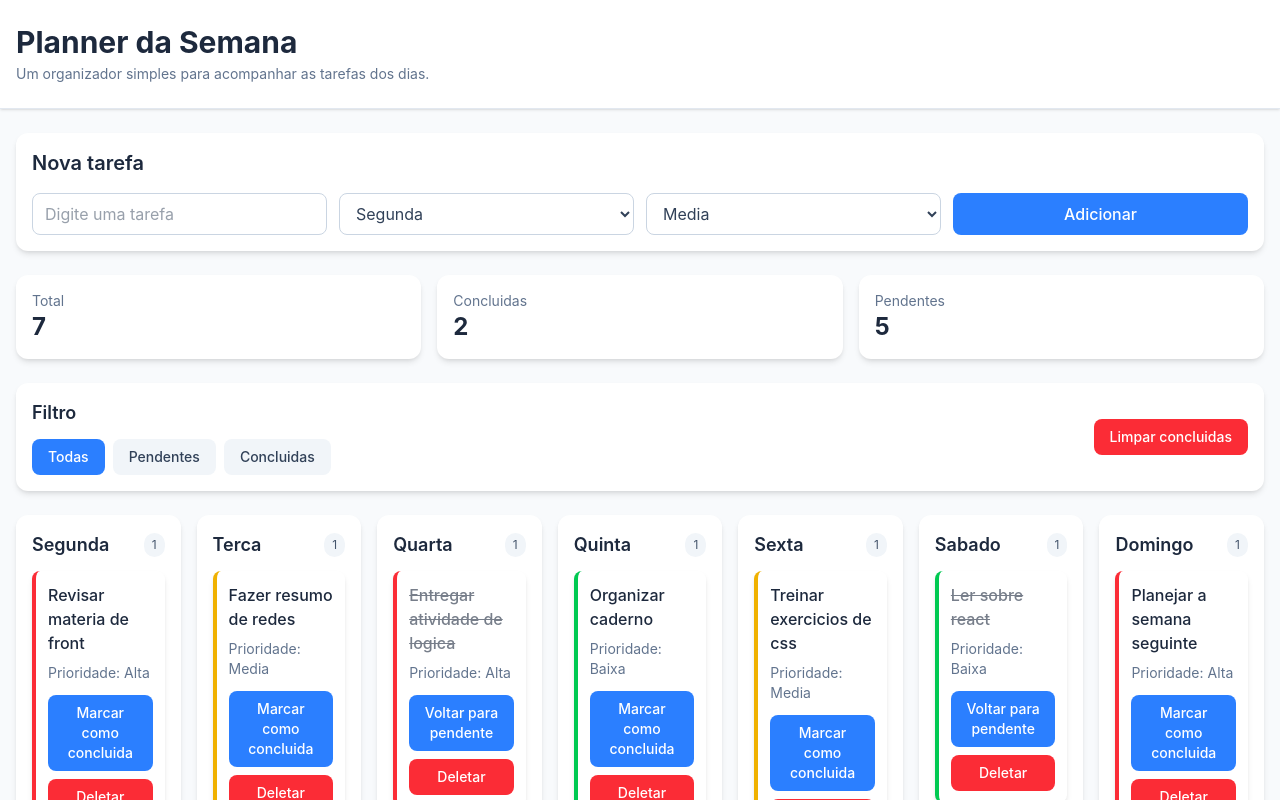
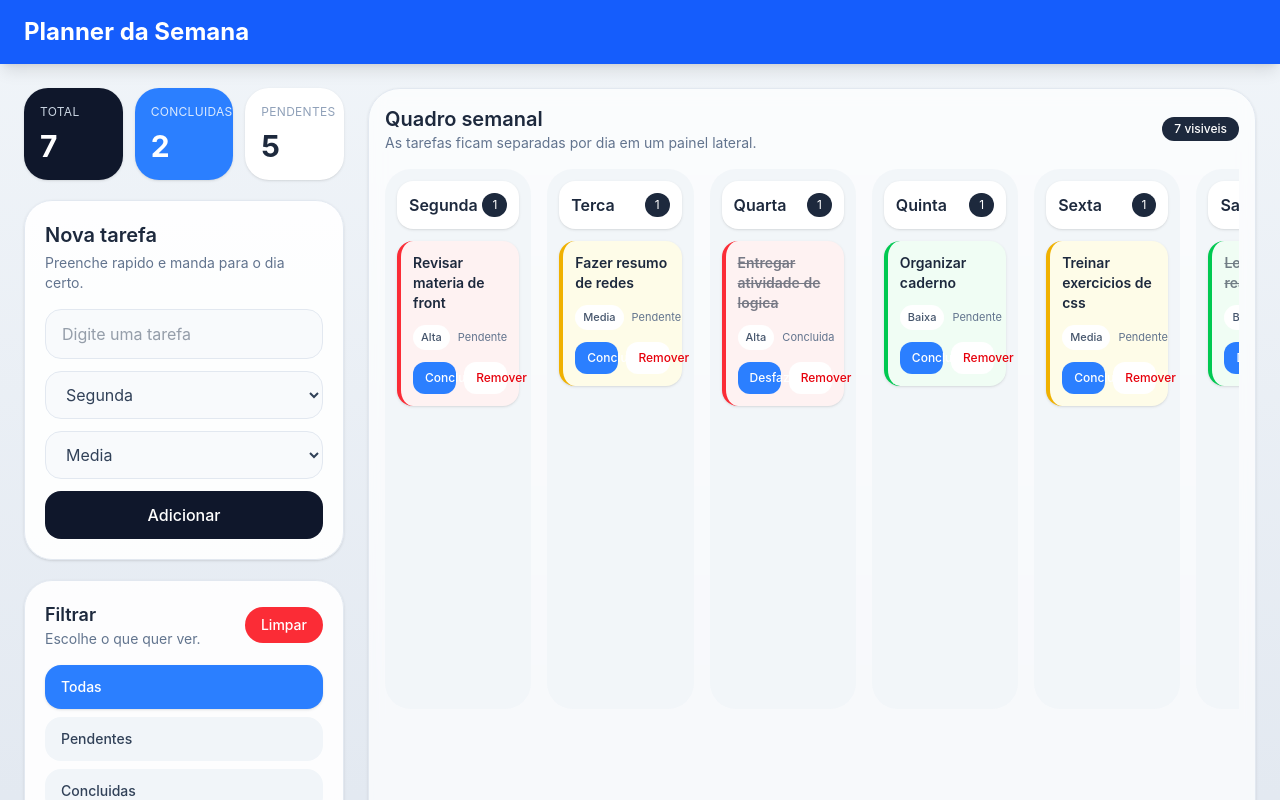
Before and after one commit to laraa-n/Planejador-de-tarefas-React, a React (Vite) app: page / in a window 1280 px wide. Shown: the top 800 px of the page. Built offline with nearby package versions, Linux system fonts and the light colour scheme.

Commit message:
mudei o layout para ficar diferente

```diff
--- a/src/App.jsx
+++ b/src/App.jsx
@@ -59,21 +59,33 @@ function App() {
   })
 
   return (
-    <div className="min-h-screen bg-slate-50">
+    <div className="min-h-screen bg-gradient-to-b from-slate-100 to-slate-200">
       <Header />
-      <main className="mx-auto max-w-[1600px] px-4 py-6">
+      <main className="mx-auto max-w-[1600px] px-4 py-6 lg:px-6">
+        <div className="grid gap-6 xl:grid-cols-[320px_minmax(0,1fr)]">
+          <aside className="space-y-5 xl:sticky xl:top-6 xl:self-start">
+            <Summary listaTarefas={listaTarefas} />
             <TaskForm adicionarTarefa={adicionarTarefa} />
-        <Summary listaTarefas={listaTarefas} />
-        <section className="mb-6 rounded-xl bg-white p-4 shadow-md">
-          <div className="flex flex-col gap-3 lg:flex-row lg:items-center lg:justify-between">
+            <section className="rounded-[28px] border border-slate-200 bg-white/90 p-5 shadow-sm">
+              <div className="mb-4 flex items-center justify-between">
                 <div>
-              <h2 className="mb-3 text-lg font-semibold text-slate-800">Filtro</h2>
-              <div className="flex flex-wrap gap-2">
+                  <h2 className="text-lg font-semibold text-slate-800">Filtrar</h2>
+                  <p className="text-sm text-slate-500">Escolhe o que quer ver.</p>
+                </div>
                 <button
                   type="button"
-                  className={`rounded-lg px-4 py-2 text-sm font-medium transition ${
+                  className="rounded-full bg-red-500 px-4 py-2 text-sm font-medium text-white transition hover:bg-red-600"
+                  onClick={limparConcluidas}
+                >
+                  Limpar
+                </button>
+              </div>
+              <div className="grid grid-cols-1 gap-2 sm:grid-cols-3 xl:grid-cols-1">
+                <button
+                  type="button"
+                  className={`rounded-2xl px-4 py-3 text-left text-sm font-medium transition ${
                     filtroAtual === 'todas'
-                      ? 'bg-blue-500 text-white'
+                      ? 'bg-blue-500 text-white shadow-sm'
                       : 'bg-slate-100 text-slate-700 hover:bg-slate-200'
                   }`}
                   onClick={() => setFiltroAtual('todas')}
@@ -82,9 +94,9 @@ function App() {
                 </button>
                 <button
                   type="button"
-                  className={`rounded-lg px-4 py-2 text-sm font-medium transition ${
+                  className={`rounded-2xl px-4 py-3 text-left text-sm font-medium transition ${
                     filtroAtual === 'pendentes'
-                      ? 'bg-blue-500 text-white'
+                      ? 'bg-blue-500 text-white shadow-sm'
                       : 'bg-slate-100 text-slate-700 hover:bg-slate-200'
                   }`}
                   onClick={() => setFiltroAtual('pendentes')}
@@ -93,9 +105,9 @@ function App() {
                 </button>
                 <button
                   type="button"
-                  className={`rounded-lg px-4 py-2 text-sm font-medium transition ${
+                  className={`rounded-2xl px-4 py-3 text-left text-sm font-medium transition ${
                     filtroAtual === 'concluidas'
-                      ? 'bg-blue-500 text-white'
+                      ? 'bg-blue-500 text-white shadow-sm'
                       : 'bg-slate-100 text-slate-700 hover:bg-slate-200'
                   }`}
                   onClick={() => setFiltroAtual('concluidas')}
@@ -103,21 +115,27 @@ function App() {
                   Concluidas
                 </button>
               </div>
+            </section>
+          </aside>
+          <section className="rounded-[32px] border border-slate-200 bg-white/70 p-4 shadow-sm backdrop-blur-sm">
+            <div className="mb-4 flex items-center justify-between">
+              <div>
+                <h2 className="text-xl font-semibold text-slate-800">Quadro semanal</h2>
+                <p className="text-sm text-slate-500">
+                  As tarefas ficam separadas por dia em um painel lateral.
+                </p>
               </div>
-            <button
-              type="button"
-              className="rounded-lg bg-red-500 px-4 py-2 text-sm font-medium text-white transition hover:bg-red-600"
-              onClick={limparConcluidas}
-            >
-              Limpar concluidas
-            </button>
+              <span className="rounded-full bg-slate-800 px-3 py-1 text-xs font-medium text-white">
+                {tarefasFiltradas.length} visiveis
+              </span>
             </div>
-        </section>
             <WeekBoard
               listaTarefas={tarefasFiltradas}
               marcarConcluida={marcarConcluida}
               apagarTarefa={apagarTarefa}
             />
+          </section>
+        </div>
       </main>
     </div>
   )
--- a/src/components/DayColumn.jsx
+++ b/src/components/DayColumn.jsx
@@ -4,16 +4,19 @@ function DayColumn({ dia, listaTarefas, marcarConcluida, apagarTarefa }) {
   const tarefasDoDia = listaTarefas.filter((tarefa) => tarefa.day === dia)
 
   return (
-    <div className="rounded-xl bg-white p-4 shadow-md md:min-h-[420px]">
-      <div className="mb-3 flex items-center justify-between">
-        <h2 className="text-lg font-semibold text-slate-800">{dia}</h2>
-        <span className="rounded-full bg-slate-100 px-2 py-1 text-xs text-slate-600">
+    <div className="min-h-[540px] rounded-[26px] bg-slate-100/90 p-3">
+      <div className="mb-3 flex items-center justify-between rounded-2xl bg-white px-3 py-3 shadow-sm">
+        <h2 className="text-base font-semibold text-slate-800">{dia}</h2>
+        <span className="rounded-full bg-slate-800 px-2.5 py-1 text-xs text-white">
           {tarefasDoDia.length}
         </span>
       </div>
       {tarefasDoDia.length === 0 && (
-        <p className="text-sm text-slate-400">Nenhuma tarefa para este dia</p>
+        <div className="rounded-2xl border border-dashed border-slate-300 bg-white/80 p-4 text-center text-sm text-slate-400">
+          Nenhuma tarefa para este dia
+        </div>
       )}
+      <div className="space-y-3">
         {tarefasDoDia.map((tarefa) => (
           <TaskCard
             key={tarefa.id}
@@ -23,6 +26,7 @@ function DayColumn({ dia, listaTarefas, marcarConcluida, apagarTarefa }) {
           />
         ))}
       </div>
+    </div>
   )
 }
 
--- a/src/components/Header.jsx
+++ b/src/components/Header.jsx
@@ -1,11 +1,8 @@
 function Header() {
   return (
-    <header className="border-b border-slate-200 bg-white shadow-sm">
-      <div className="mx-auto max-w-7xl px-4 py-6">
-        <h1 className="text-3xl font-bold text-slate-800">Planner da Semana</h1>
-        <p className="mt-1 text-sm text-slate-500">
-          Um organizador simples para acompanhar as tarefas dos dias.
-        </p>
+    <header className="bg-blue-600 shadow-lg">
+      <div className="mx-auto max-w-[1600px] px-4 py-4 lg:px-6">
+        <h1 className="text-2xl font-bold text-white">Planner da Semana</h1>
       </div>
     </header>
   )
--- a/src/components/Summary.jsx
+++ b/src/components/Summary.jsx
@@ -4,18 +4,18 @@ function Summary({ listaTarefas }) {
   const pendentes = total - concluidas
 
   return (
-    <section className="mb-6 grid grid-cols-1 gap-4 md:grid-cols-3">
-      <div className="rounded-xl bg-white p-4 shadow-md">
-        <p className="text-sm text-slate-500">Total</p>
-        <strong className="text-2xl text-slate-800">{total}</strong>
+    <section className="grid grid-cols-3 gap-3">
+      <div className="rounded-[24px] bg-slate-900 p-4 text-white shadow-sm">
+        <p className="text-xs uppercase tracking-wide text-slate-300">Total</p>
+        <strong className="mt-2 block text-3xl">{total}</strong>
       </div>
-      <div className="rounded-xl bg-white p-4 shadow-md">
-        <p className="text-sm text-slate-500">Concluidas</p>
-        <strong className="text-2xl text-slate-800">{concluidas}</strong>
+      <div className="rounded-[24px] bg-blue-500 p-4 text-white shadow-sm">
+        <p className="text-xs uppercase tracking-wide text-blue-100">Concluidas</p>
+        <strong className="mt-2 block text-3xl">{concluidas}</strong>
       </div>
-      <div className="rounded-xl bg-white p-4 shadow-md">
-        <p className="text-sm text-slate-500">Pendentes</p>
-        <strong className="text-2xl text-slate-800">{pendentes}</strong>
+      <div className="rounded-[24px] bg-white p-4 shadow-sm">
+        <p className="text-xs uppercase tracking-wide text-slate-400">Pendentes</p>
+        <strong className="mt-2 block text-3xl text-slate-800">{pendentes}</strong>
       </div>
     </section>
   )
--- a/src/components/TaskCard.jsx
+++ b/src/components/TaskCard.jsx
@@ -1,34 +1,41 @@
 function TaskCard({ tarefa, marcarConcluida, apagarTarefa }) {
   const corDaPrioridade = {
-    Alta: 'border-red-500',
-    Media: 'border-yellow-500',
-    Baixa: 'border-green-500',
+    Alta: 'border-red-500 bg-red-50',
+    Media: 'border-yellow-500 bg-yellow-50',
+    Baixa: 'border-green-500 bg-green-50',
   }
 
   return (
     <article
-      className={`mb-3 rounded-lg border-l-4 bg-white p-3 shadow-md ${corDaPrioridade[tarefa.priority]}`}
+      className={`rounded-2xl border-l-4 p-3 shadow-sm ${corDaPrioridade[tarefa.priority]}`}
     >
       <h3
-        className={`font-medium text-slate-800 ${tarefa.done ? 'line-through opacity-60' : ''}`}
+        className={`text-sm font-semibold text-slate-800 ${tarefa.done ? 'line-through opacity-60' : ''}`}
       >
         {tarefa.title}
       </h3>
-      <p className="mt-2 text-sm text-slate-500">Prioridade: {tarefa.priority}</p>
-      <div className="mt-3 space-y-2">
+      <div className="mt-3 flex items-center justify-between gap-2">
+        <span className="rounded-full bg-white px-2 py-1 text-[11px] font-medium text-slate-600">
+          {tarefa.priority}
+        </span>
+        <span className="text-[11px] text-slate-500">
+          {tarefa.done ? 'Concluida' : 'Pendente'}
+        </span>
+      </div>
+      <div className="mt-3 grid grid-cols-2 gap-2">
         <button
           type="button"
-          className="w-full rounded-lg bg-blue-500 px-3 py-2 text-sm font-medium text-white transition hover:bg-blue-600"
+          className="rounded-xl bg-blue-500 px-3 py-2 text-xs font-medium text-white transition hover:bg-blue-600"
           onClick={() => marcarConcluida(tarefa.id)}
         >
-          {tarefa.done ? 'Voltar para pendente' : 'Marcar como concluida'}
+          {tarefa.done ? 'Desfazer' : 'Concluir'}
         </button>
         <button
           type="button"
-          className="w-full rounded-lg bg-red-500 px-3 py-2 text-sm font-medium text-white transition hover:bg-red-600"
+          className="rounded-xl bg-white px-3 py-2 text-xs font-medium text-red-600 transition hover:bg-red-100"
           onClick={() => apagarTarefa(tarefa.id)}
         >
-          Deletar
+          Remover
         </button>
       </div>
     </article>
--- a/src/components/TaskForm.jsx
+++ b/src/components/TaskForm.jsx
@@ -16,10 +16,11 @@ function TaskForm({ adicionarTarefa }) {
   const [prioridadeEscolhida, setPrioridadeEscolhida] = useState('Media')
 
   return (
-    <section className="mb-6 rounded-xl bg-white p-4 shadow-md">
-      <h2 className="mb-4 text-xl font-semibold text-slate-800">Nova tarefa</h2>
+    <section className="rounded-[28px] border border-slate-200 bg-white/90 p-5 shadow-sm">
+      <h2 className="mb-1 text-xl font-semibold text-slate-800">Nova tarefa</h2>
+      <p className="mb-4 text-sm text-slate-500">Preenche rapido e manda para o dia certo.</p>
       <form
-        className="grid grid-cols-1 gap-3 md:grid-cols-2 xl:grid-cols-4"
+        className="grid grid-cols-1 gap-3"
         onSubmit={(evento) => {
           evento.preventDefault()
           adicionarTarefa({
@@ -34,14 +35,14 @@ function TaskForm({ adicionarTarefa }) {
       >
         <input
           type="text"
-          className="rounded-lg border border-slate-300 px-3 py-2 text-slate-700 outline-none focus:border-blue-500"
+          className="rounded-2xl border border-slate-200 bg-slate-50 px-4 py-3 text-slate-700 outline-none transition focus:border-blue-500 focus:bg-white"
           placeholder="Digite uma tarefa"
           value={titulo}
           required
           onChange={(evento) => setTitulo(evento.target.value)}
         />
         <select
-          className="rounded-lg border border-slate-300 px-3 py-2 text-slate-700 outline-none focus:border-blue-500"
+          className="rounded-2xl border border-slate-200 bg-slate-50 px-4 py-3 text-slate-700 outline-none transition focus:border-blue-500 focus:bg-white"
           value={diaEscolhido}
           onChange={(evento) => setDiaEscolhido(evento.target.value)}
         >
@@ -52,7 +53,7 @@ function TaskForm({ adicionarTarefa }) {
           ))}
         </select>
         <select
-          className="rounded-lg border border-slate-300 px-3 py-2 text-slate-700 outline-none focus:border-blue-500"
+          className="rounded-2xl border border-slate-200 bg-slate-50 px-4 py-3 text-slate-700 outline-none transition focus:border-blue-500 focus:bg-white"
           value={prioridadeEscolhida}
           onChange={(evento) => setPrioridadeEscolhida(evento.target.value)}
         >
@@ -62,7 +63,7 @@ function TaskForm({ adicionarTarefa }) {
         </select>
         <button
           type="submit"
-          className="rounded-lg bg-blue-500 px-4 py-2 font-medium text-white transition hover:bg-blue-600"
+          className="rounded-2xl bg-slate-900 px-4 py-3 font-medium text-white transition hover:bg-slate-800"
         >
           Adicionar
         </button>
--- a/src/components/WeekBoard.jsx
+++ b/src/components/WeekBoard.jsx
@@ -12,7 +12,8 @@ const diasDaSemana = [
 
 function WeekBoard({ listaTarefas, marcarConcluida, apagarTarefa }) {
   return (
-    <section className="mb-6 grid grid-cols-1 gap-4 md:grid-cols-2 xl:grid-cols-7">
+    <section className="overflow-x-auto pb-2">
+      <div className="grid min-w-[1120px] grid-cols-7 gap-4">
       {diasDaSemana.map((dia) => (
         <DayColumn
           key={dia}
@@ -22,6 +23,7 @@ function WeekBoard({ listaTarefas, marcarConcluida, apagarTarefa }) {
           apagarTarefa={apagarTarefa}
         />
       ))}
+      </div>
     </section>
   )
 }
```
Lines whose indentation alone changed are shown as unchanged.
